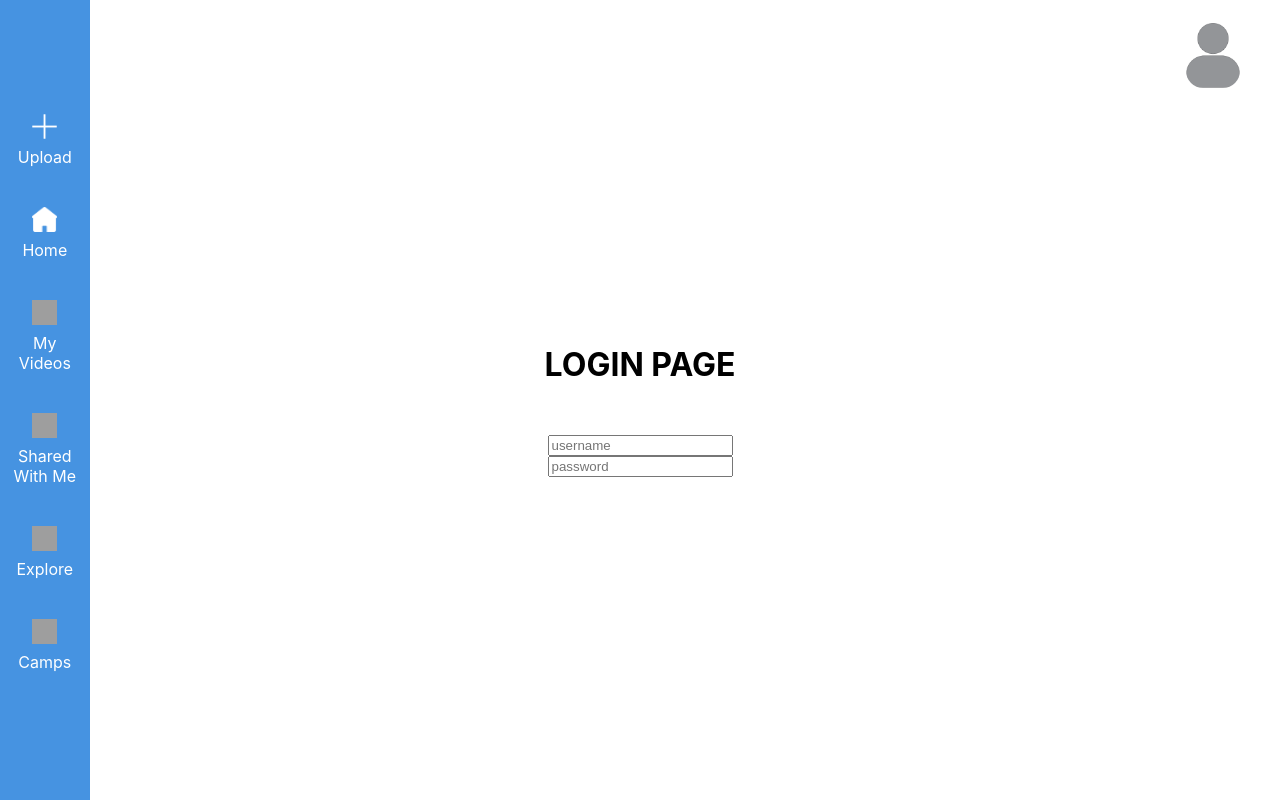
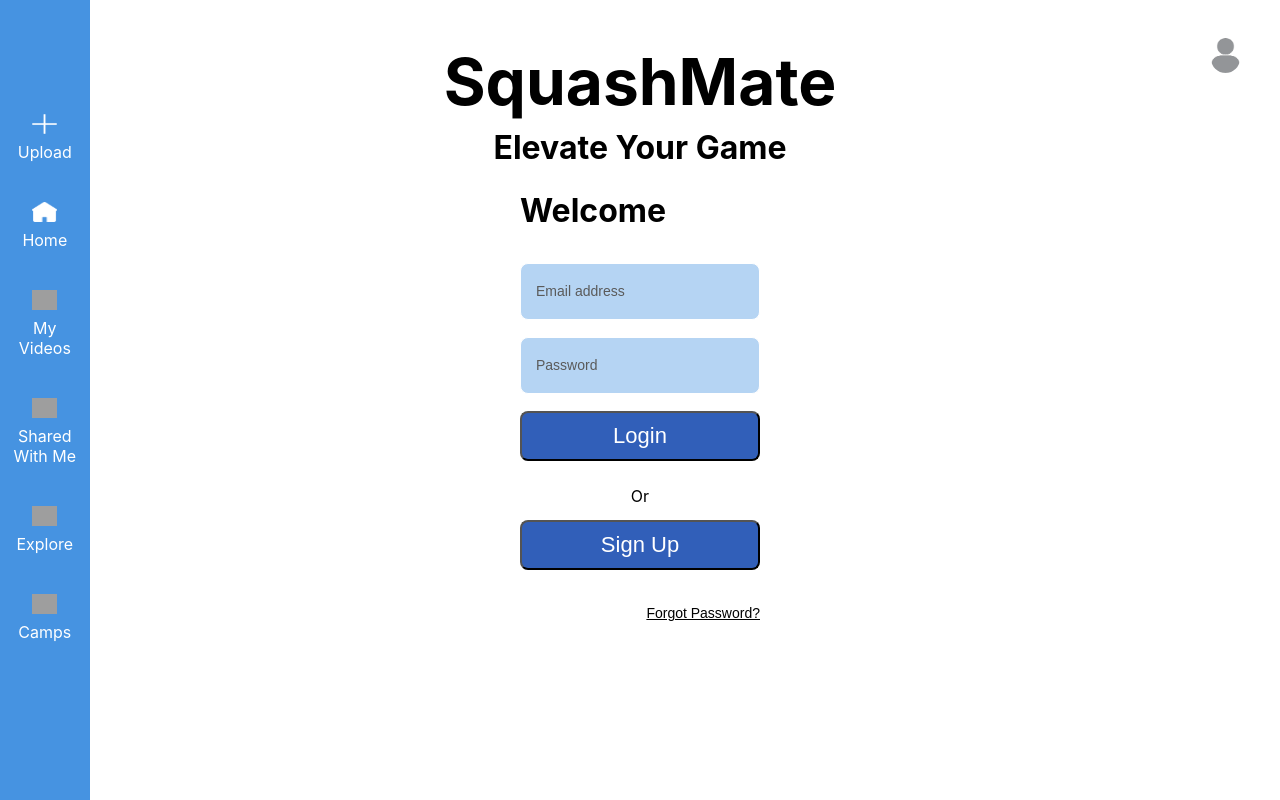
Before and after one commit to TylerRyan16/Squash-Mate-Official, a React (Create React App) app in the folder frontend/: page /login in a window 1280 px wide. Built offline with nearby package versions, Linux system fonts and the light colour scheme; grey boxes are pictures that could not be loaded.

Commit message:
renamed landing to login, added more components
login now has changing fields, gotta validate them in the database still though.

```diff
--- a/frontend/src/App.js
+++ b/frontend/src/App.js
@@ -9,7 +9,6 @@ import Camps from "./Components/Camps/camps";
 import Layout from "./Components/Layout/layout";
 import SharedWithMe from "./Components/SharedWithMe/shared.js";
 import MyVideos from "./Components/MyVideos/myVideos.js";
-import Landing from "./Components/Landing/landing.js";
 import Login from "./Components/Login/login.js";
 import CreateProfile from "./Components/Create Profile/createProfile.js";
 
@@ -21,8 +20,7 @@ function App() {
       <Layout>
         <Routes>
           <Route path="/" element={<Home />}></Route>
-          <Route path="/landing" element = {<Landing/>}></Route>
-          <Route path="/login" element ={ <Login />}></Route>
+          <Route path="/login" element = {<Login/>}></Route>
           <Route path="/create-profile" element = { <CreateProfile />}></Route>
           <Route path="/explore" element={<Explore />}></Route>
           <Route path="/upload" element={<Upload />}> </Route>
--- a/frontend/src/Components/Home/home.js
+++ b/frontend/src/Components/Home/home.js
@@ -16,10 +16,10 @@ const Home = () => {
     useEffect(() => {
         if (!isLoggedIn()){
             console.log("user not logged in, redirecting to /landing");
-            navigate("/landing");
+            //navigate("/login");
         }
 
-        navigate("/landing");
+        //navigate("/login");
     }, [navigate])
 
     return (
--- a/frontend/src/Components/Landing/landing.js
+++ /dev/null
@@ -1,37 +0,0 @@
-import "./landing.scss";
-import { Link } from 'react-router-dom';
-
-
-const Landing = () => {
-    return (
-        <div className="landing-page-container">
-            <div className="centered-container">
-                <div className="items">
-                    <h1>LANDING PAGE</h1>
-                    <label htmlFor="email">Email </label>
-                    <input
-                        className="login-input"
-                        type="text"
-                        name="email"
-                        placeholder="Email..."
-                    />
-                    <label htmlFor="password">Email </label>
-                    <input
-                        className="login-input"
-                        type="password"
-                        name="password"
-                        placeholder="Password..."
-                    />
-                    <Link to="/login" className="login-button">Login</Link>
-                    <span className="or">Or</span>
-                    <Link to="/create-profile" className="create-profile-button">Create Profile</Link>
-                </div>
-
-            </div>
-
-        </div>
-    );
-
-}
-
-export default Landing;
--- a/frontend/src/Components/Landing/landing.scss
+++ /dev/null
@@ -1,53 +0,0 @@
-.landing-page-container{
-    display: flex;
-    justify-content: center;
-    align-items: center;
-    height: 100vh;
-    width: 100vw;
-}
-
-.centered-container{
-    display: flex;
-    justify-content: center;
-    align-items: center;
-    gap: 15px;
-    background-color: #4693e1;
-    border-radius: 32px;
-    width: 25%;
-    min-width: 250px;
-    height: 50%;
-}
-
-.items{
-    display: flex;
-    flex-direction: column;
-    justify-content: center;
-    align-items: flex-start;
-    background-color: orange;
-    width: 75%;
-}
-
-.login-input{
-    padding: 10px;
-    width: 100%;
-    border-radius: 8px;
-    margin-bottom: 2%;
-    box-sizing: border-box;
-    border: 1px solid white;
-    background-color: #b5d4f3;
-}
-
-.or{
-    align-self: center;
-}
-
-.login-button, .create-profile-button{
-    padding: 10px 0px;
-    margin-bottom: 25px;
-    width: 100%;
-    background-color: #315fb9;
-    border-radius: 8px;
-    color: white;
-    font-size: 22px;
-    text-align: center;
-}
--- a/frontend/src/Components/Login/login.js
+++ b/frontend/src/Components/Login/login.js
@@ -1,21 +1,94 @@
-const Login = () => {
+import "./login.scss";
+import { Link, useNavigate } from 'react-router-dom';
+import React, { useState } from "react";
+import axios from "axios";
 
-    const handleLogin = () => {
-        const authToken = crypto.randomUUID();
 
-        localStorage.setItem("authToken", authToken);
-    }
+const Landing = () => {
+    const navigate = useNavigate();
+
+    // store email and password
+    const [email, setEmail] = useState("");
+    const [password, setPassword] = useState("");
+    const [loginValid, setLoginValid] = useState(false);
+    const [showErrorMessage, setShowErrorMessage] = useState(false);
+
+    const handleInputChange = (e) => {
+        const { name, value } = e.target;
+        setShowErrorMessage(false);
+
+        if (name === "email") {
+            setEmail(value);
+        }
+
+        if (name === "password") {
+            setPassword(value);
+        }
+
+    };
+
+    const validateUserLogin = (e) => {
+        e.preventDefault();
+
+        console.log("validating...");
+        if (loginValid) {
+            console.log("login valid. redirecting to home page");
+            setShowErrorMessage(false);
+            navigate("/");
+        } else {
+            setShowErrorMessage(true);
+            console.log("login invalid. staying on this page and setting invalid text to visible");
+
+            // here we need to add visible class to invalid-info-text
+        }
+
+    };
 
 
     return (
         <div className="container">
-            <h1>LOGIN PAGE</h1>
-            <label for="username-input">Username</label>
-            <input type="text" className="username-input" name="username-input" placeholder="username"></input>
-            <input type="text" className="password-input" name="password-input" placeholder="password"></input>
-            {/* <Link onClick={loginUser(username, password)} to="/home"></Link> */}
+            <h1 className="app-title">SquashMate</h1>
+            <h3 className="slogan">Elevate Your Game</h3>
+            <div className="centered-container">
+                <div className="items">
+                    <h1>Welcome</h1>
+                    <form onSubmit={validateUserLogin}>
+                        <input
+                            className="login-input"
+                            type="text"
+                            name="email"
+                            placeholder="Email address"
+                            value={email}
+                            onChange={handleInputChange}
+                            autoComplete="email"
+                        />
+                        <input
+                            className="login-input"
+                            type="password"
+                            name="password"
+                            placeholder="Password"
+                            value={password}
+                            onChange={handleInputChange}
+                            autoComplete="current-password"
+                        />
+                        <p
+                            className={`invalid-info-text ${showErrorMessage ? "visible" : ""}`}
+                        >
+                            The username or password you entered is incorrect.
+                        </p>
+                        <button className="login-button" type="submit">Login</button>
+                    </form>
+
+                    <span className="or">Or</span>
+                    <button to="/create-profile" className="create-profile-button">Sign Up</button>
+                    <button className="forgot-password">Forgot Password?</button>
+                </div>
+
+            </div>
+
         </div>
     );
+
 }
 
-export default Login;
+export default Landing;
--- a/frontend/src/Components/Login/login.scss
+++ b/frontend/src/Components/Login/login.scss
@@ -0,0 +1,101 @@
+.app-title{
+    font-size: 64px;
+    position: absolute;
+    top: 0%;
+}
+
+.slogan{
+    font-size: 32px;
+    position: absolute;
+    top: 12%;
+}
+
+.centered-container{
+    display: flex;
+    justify-content: center;
+    align-items: center;
+    gap: 15px;
+    border-radius: 32px;
+    width: 25%;
+    min-width: 250px;
+    height: 50%;
+}
+
+.items{
+    display: flex;
+    flex-direction: column;
+    justify-content: center;
+    align-items: flex-start;
+    width: 75%;
+
+    h1{
+        color: black;
+    }
+}
+
+.login-input{
+    padding: 20px 15px;
+    width: 100%;
+    border-radius: 8px;
+    margin-bottom: 2%;
+    box-sizing: border-box;
+    border: 1px solid white;
+    background-color: #b5d4f3;
+    margin-top: 5%;
+}
+
+.login-input::placeholder{
+    color: #5a5a5a;
+    opacity: 1;
+    font-size: 14px;
+}
+
+.or{
+    align-self: center;
+    padding-bottom: 6%;
+}
+
+.invalid-info-text{
+    display: none;
+    font-size: 14px;
+    margin: 0 0;
+    padding: 0 0;
+    margin-top: 5%;
+}
+
+.invalid-info-text.visible{
+    display: block;
+}
+
+.forgot-password{
+    align-self: flex-end;
+    padding: 10px 0px;
+    border-radius: 8px;
+    background-color: white;
+    border: none;
+    color: black;
+    font-size: 14px;
+    text-align: center;
+    text-decoration: underline;
+}
+
+.forgot-password:hover{
+    color: red;
+}
+
+
+
+.login-button, .create-profile-button{
+    padding: 10px 0px;
+    margin-bottom: 25px;
+    width: 100%;
+    background-color: #315fb9;
+    border-radius: 8px;
+    color: white;
+    font-size: 22px;
+    text-align: center;
+}
+
+.login-button{
+    margin-top: 5%;
+}
--- a/frontend/src/index.css
+++ b/frontend/src/index.css
@@ -19,5 +19,8 @@ code {
   max-width: 100%;
   height: 100vh;
   position: absolute;
-  background-color: yellow;
 }
+
+* {
+  box-sizing: border-box;
+}
```
